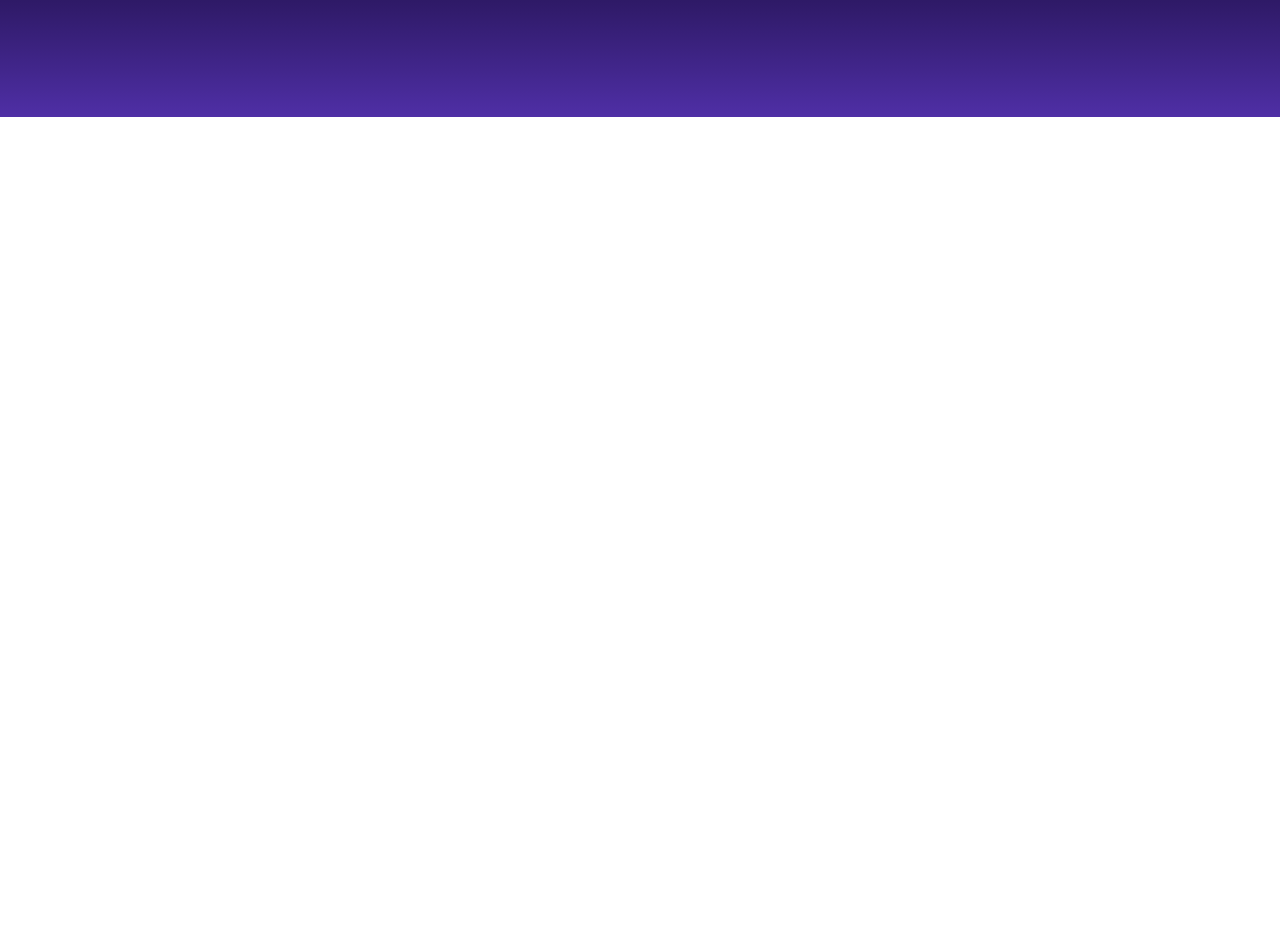
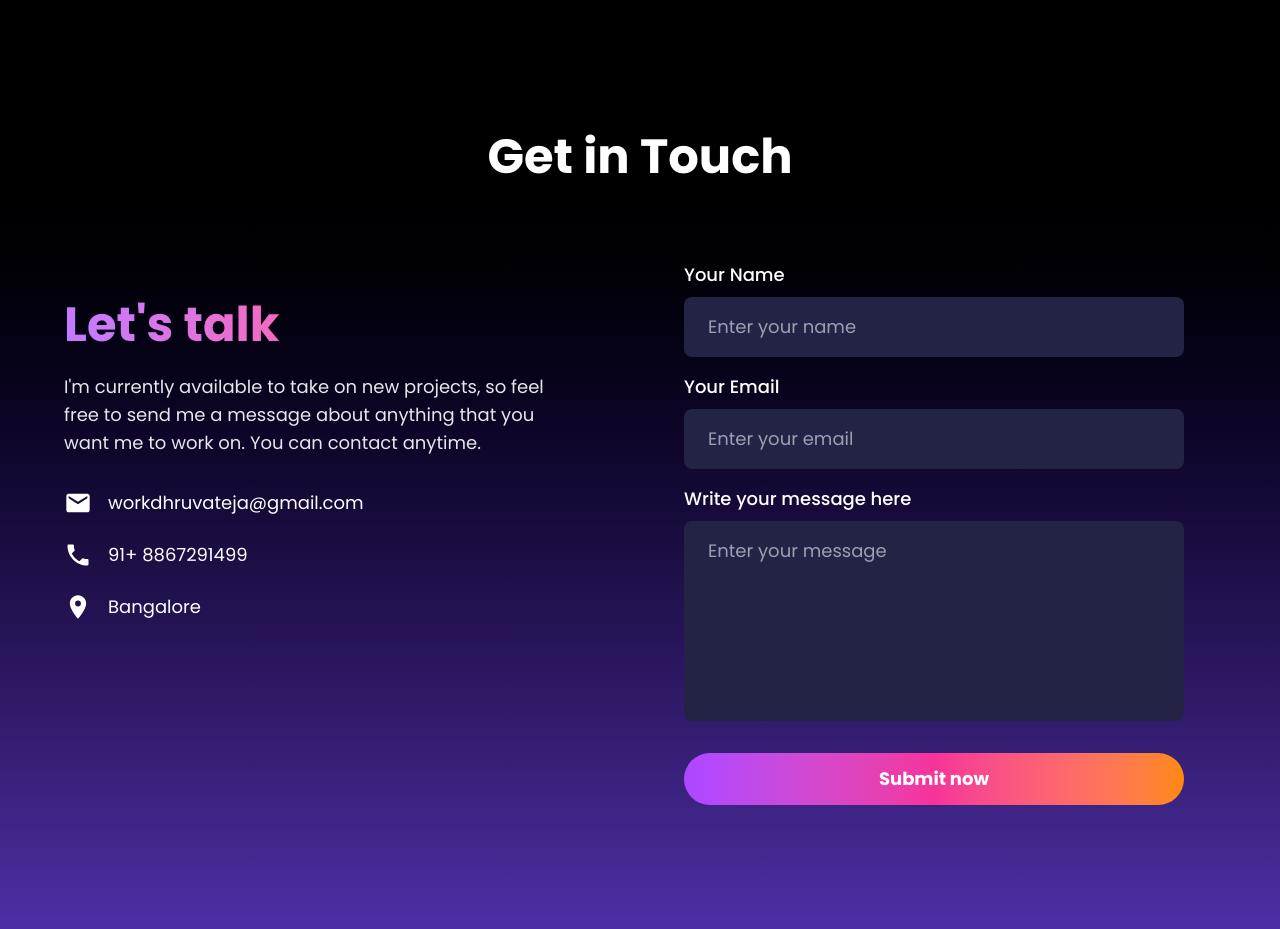
Before and after one commit to dhruva-star88/Portfolio-2.0, a React (Vite) app in the folder my-portfolio/: page / in a window 1280 px wide. Shown: the part 683-1612 px from the top of the page. Before the commit the page ends 800 px from the top, so only its background shows below. Built offline with nearby package versions, Linux system fonts and the light colour scheme; no server answers.

Commit message:
Completed Contact component

```diff
--- a/my-portfolio/package.json
+++ b/my-portfolio/package.json
@@ -15,6 +15,7 @@
     "react": "^19.1.0",
     "react-dom": "^19.1.0",
     "react-icons": "^5.5.0",
+    "react-toastify": "^11.0.5",
     "tailwindcss": "^4.1.10"
   },
   "devDependencies": {
--- a/my-portfolio/src/App.jsx
+++ b/my-portfolio/src/App.jsx
@@ -1,12 +1,14 @@
 import Navbar from "./components/Navbar/Navbar";
 import "./App.css";
 import Home from "./components/Home/Home";
+import Contact from "./components/Contact/Contact";
 
 function App() {
   return (
     <>
       <Navbar />
       <Home />
+      <Contact />
       {/* Your other sections */}
     </>
   );
--- /dev/null
+++ b/my-portfolio/src/components/Contact/Contact.jsx
@@ -0,0 +1,135 @@
+// src/components/Contact.jsx
+import { MdEmail, MdLocationOn, MdPhone } from "react-icons/md";
+import { useRef } from "react";
+import { toast, ToastContainer } from "react-toastify";
+import "react-toastify/dist/ReactToastify.css";
+
+export default function Contact() {
+  const web3FormsKey = import.meta.env.VITE_WEB3FORMS_KEY;
+  const formRef = useRef(null);
+
+  // Handle form submit
+  const handleSubmit = async (e) => {
+    e.preventDefault();
+    const form = formRef.current;
+    const formData = new FormData(form);
+
+    try {
+      const response = await fetch("https://api.web3forms.com/submit", {
+        method: "POST",
+        body: formData,
+      });
+      const result = await response.json();
+      if (result.success) {
+        toast.success("Message sent successfully!", { position: "top-right" });
+        form.reset();
+      } else {
+        toast.error("Failed to send message. Please try again.", { position: "top-right" });
+      }
+    } catch {
+      toast.error("Something went wrong. Please try again.", { position: "top-right" });
+    }
+  };
+
+  return (
+    <section id="contact" className="py-16 px-4">
+      <ToastContainer />
+      <div className="max-w-6xl mx-auto">
+        {/* Title */}
+        <h1 className="text-4xl md:text-5xl font-extrabold text-center text-white mb-12">
+          Get in Touch
+        </h1>
+        <div className="flex flex-col md:flex-row items-stretch gap-10 bg-transparent rounded-3xl">
+          {/* Left: Contact Details */}
+          <div className="flex-1 flex flex-col justify-center md:items-start items-center mb-10 md:mb-0 md:pr-12 md:justify-start">
+            <div className="w-full md:mt-[72px]"> {/* Adjust this value to match the vertical position of "Your Name" in the form */}
+              <h2 className="text-5xl font-extrabold bg-gradient-to-r from-purple-400 via-pink-400 to-orange-400 text-transparent bg-clip-text mb-6 text-left w-full">
+                Let's talk
+              </h2>
+              <p className="text-gray-200 text-lg mb-8 text-left w-full">
+                I'm currently available to take on new projects, so feel free to send me a message about anything that you want me to work on. You can contact anytime.
+              </p>
+              <div className="space-y-6 text-lg w-full">
+                <div className="flex items-center gap-4">
+                  <MdEmail size={28} className="text-white" />
+                  <span className="text-white">workdhruvateja@gmail.com</span>
+                </div>
+                <div className="flex items-center gap-4">
+                  <MdPhone size={28} className="text-white" />
+                  <span className="text-white">91+ 8867291499</span>
+                </div>
+                <div className="flex items-center gap-4">
+                  <MdLocationOn size={28} className="text-white" />
+                  <span className="text-white">Bangalore</span>
+                </div>
+              </div>
+            </div>
+          </div>
+          {/* Right: Contact Form */}
+          <form
+            ref={formRef}
+            onSubmit={handleSubmit}
+            className="flex-1 rounded-xl p-8 flex flex-col justify-center"
+          >
+            <input
+              type="hidden"
+              name="access_key"
+              value={web3FormsKey}
+            />
+            <label
+              className="text-white mb-2 text-lg font-medium text-left w-full"
+              htmlFor="name"
+            >
+              Your Name
+            </label>
+            <input
+              id="name"
+              name="name"
+              type="text"
+              required
+              placeholder="Enter your name"
+              className="mb-4 px-6 py-4 rounded-lg bg-[#232346] text-white outline-none border-none placeholder-gray-400 w-full text-base md:text-lg"
+            />
+
+            <label
+              className="text-white mb-2 text-lg font-medium text-left w-full"
+              htmlFor="email"
+            >
+              Your Email
+            </label>
+            <input
+              id="email"
+              name="email"
+              type="email"
+              required
+              placeholder="Enter your email"
+              className="mb-4 px-6 py-4 rounded-lg bg-[#232346] text-white outline-none border-none placeholder-gray-400 w-full text-base md:text-lg"
+            />
+
+            <label
+              className="text-white mb-2 text-lg font-medium text-left w-full"
+              htmlFor="message"
+            >
+              Write your message here
+            </label>
+            <textarea
+              id="message"
+              name="message"
+              required
+              placeholder="Enter your message"
+              rows={6}
+              className="mb-6 px-6 py-4 rounded-lg bg-[#232346] text-white outline-none border-none placeholder-gray-400 resize-none w-full text-base md:text-lg"
+            ></textarea>
+
+            <button
+              type="submit"
+              className="mt-2 px-8 py-3 rounded-full font-bold text-lg text-white bg-gradient-to-r from-purple-500 via-pink-500 to-orange-400 hover:opacity-90 transition"
+            >
+              Submit now
+            </button>
+          </form>
+        </div>
+      </div>
+    </section>
+  );
+}
--- a/my-portfolio/src/components/Home/Home.jsx
+++ b/my-portfolio/src/components/Home/Home.jsx
@@ -11,7 +11,7 @@ export default function Hero() {
         <img
           src="/profile.jpg" // <-- Update with your own image path!
           alt="Dhruva Teja D R"
-          className="w-48 h-48 object-cover rounded-full shadow-2xl border-4 border-[#2e2653] mx-auto"
+          className="w-64 h-64 object-cover rounded-full shadow-2xl border-4 border-[#2e2653] mx-auto" // Increased from w-48 h-48 to w-64 h-64
           style={{
             boxShadow:
               "0 0 0 8px rgba(79,47,166,0.10), 0 4px 32px 0 rgba(0,0,0,0.25)",
--- a/my-portfolio/src/components/Navbar/Navbar.jsx
+++ b/my-portfolio/src/components/Navbar/Navbar.jsx
@@ -4,7 +4,7 @@ import "./Navbar.css"; // for glass effect
 
 const navLinks = [
   { name: "Home", href: "#home" },
-  { name: "Tech", href: "#tech" },
+  { name: "Skills", href: "#tech" },
   { name: "Experience", href: "#experience" },
   { name: "Projects", href: "#projects" },
   { name: "Contact", href: "#contact" },
```
Also changed, not shown: 2 other files (tests, documents, lock files or other folders).
